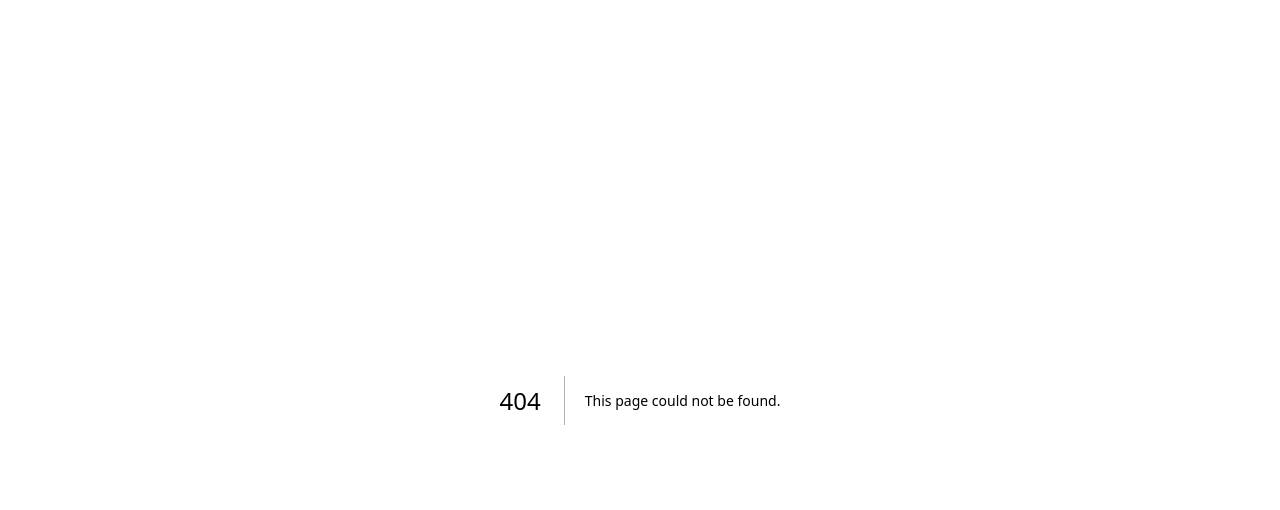
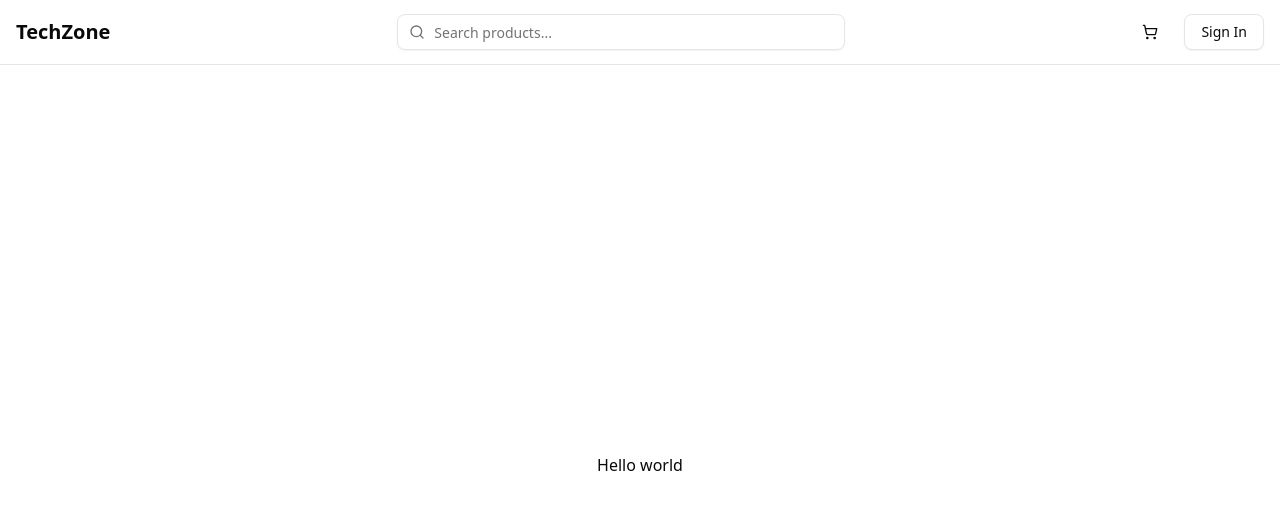
Before and after one commit to jovincee/multitenant-ecommerce, a Next.js app: page /home in a window 1280 px wide. Before the commit this address had no page. Shown: the top 510 px of the page. Built offline with nearby package versions, Linux system fonts and the light colour scheme.

Commit message:
Created homepage and navbar for TechZone

```diff
--- /dev/null
+++ b/src/app/(home)/home/Layout.module.css
@@ -0,0 +1,27 @@
+/*Layout Wrapper */
+.layout{
+    min-height: 100vh;
+    display: flex;
+    flex-direction: column;
+
+}
+
+.navbar {
+    width: 100%;
+    padding: 0.5rem 1rem;
+    background-color: #ef4444; /* Tailwind red-500 equivalent */
+    color: #ffffff;         /* Font color */
+}
+
+
+/* Navbar text */
+.brand{
+    font-size: 1rem;
+    font-weight: 500;
+}
+
+/* Main content area */
+.content {
+    flex: 1;
+    padding: 1rem;
+}
--- /dev/null
+++ b/src/app/(home)/home/layout.tsx
@@ -0,0 +1,47 @@
+import React from "react"
+import styles from "./Layout.module.css"
+import Navbar from "./navbar";
+
+interface Props {
+    children: React.ReactNode;
+}
+
+
+//Layout.tsx is rendered first before page.tsx, so passing props as a parameter is needed to show the
+//contents of page.tsx
+/**
+ * In this case, props is the parameter, which holds the page.tsx and its contents
+ * @param param0
+ * @returns
+ */
+const Layout = ({ children }: Props) => {
+    {/**Tailwind CSS*/}
+    return (
+        <>
+            <Navbar/>
+            <main>
+            {/**Page.tsx and its contents */}
+            {children}
+            </main>
+        </>
+    );
+
+    {/**Pure CSS */}
+    // return(
+
+    // <div className={styles.layout}>
+    //     <nav className={styles.navbar}>
+    //         <p className={styles.brand}>
+    //             Navbar
+    //         </p>
+    //     </nav>
+
+    //     {/**Main content (Page.tsx) */}
+    //     <main className={styles.content}>
+    //         {children}
+    //     </main>
+    // </div>
+    // )
+}
+
+export default Layout;
--- /dev/null
+++ b/src/app/(home)/home/navbar.tsx
@@ -0,0 +1,46 @@
+import Link from "next/link"
+import { ShoppingCart, Search } from "lucide-react"
+import { Button } from "@/components/ui/button"
+import { Input } from "@/components/ui/input"
+
+
+export default function Navbar() {
+    return (
+
+        <header className="border-b">
+            <div className="mx-auto flex h-16 max-w-7xl items-center justify-between px-4">
+             {/* Left: Logo / Store Name */}
+            <Link href="/" className="text-xl font-bold">
+            TechZone
+            </Link>
+
+            {/* Center: Search */}
+            <div className="hidden w-full max-w-md md:flex">
+                <div className="relative w-full">
+                    <Search className="absolute left-3 top-1/2 h-4 w-4 -translate-y-1/2 text-muted-foreground" />
+                    <Input
+                    placeholder="Search products..."
+                    className="pl-9"
+                    />
+                </div>
+            </div>
+
+            {/* Right: Actions */}
+            <div className="flex items-center gap-4">
+                <Button variant="ghost" size="icon">
+                    <ShoppingCart className="h-5 w-5" />
+                </Button>
+
+                <Button variant="outline">
+                    Sign In
+                </Button>
+            </div>
+
+
+            </div>
+
+
+
+        </header>
+    )
+}
--- /dev/null
+++ b/src/app/(home)/home/page.tsx
@@ -0,0 +1,14 @@
+import Image from "next/image";
+
+//link: localhost:3000/
+export default function Home() {
+  return (
+    <header
+      className="flex min-h-screen flex-col items-center justify-center p-24"
+
+    >
+      Hello world
+    </header>
+
+  );
+}
--- /dev/null
+++ b/src/app/test/page.tsx
@@ -0,0 +1,9 @@
+const Page = () => {
+    return (
+        <header>
+            Test Page
+        </header>
+    )
+}
+
+export default Page;
```
